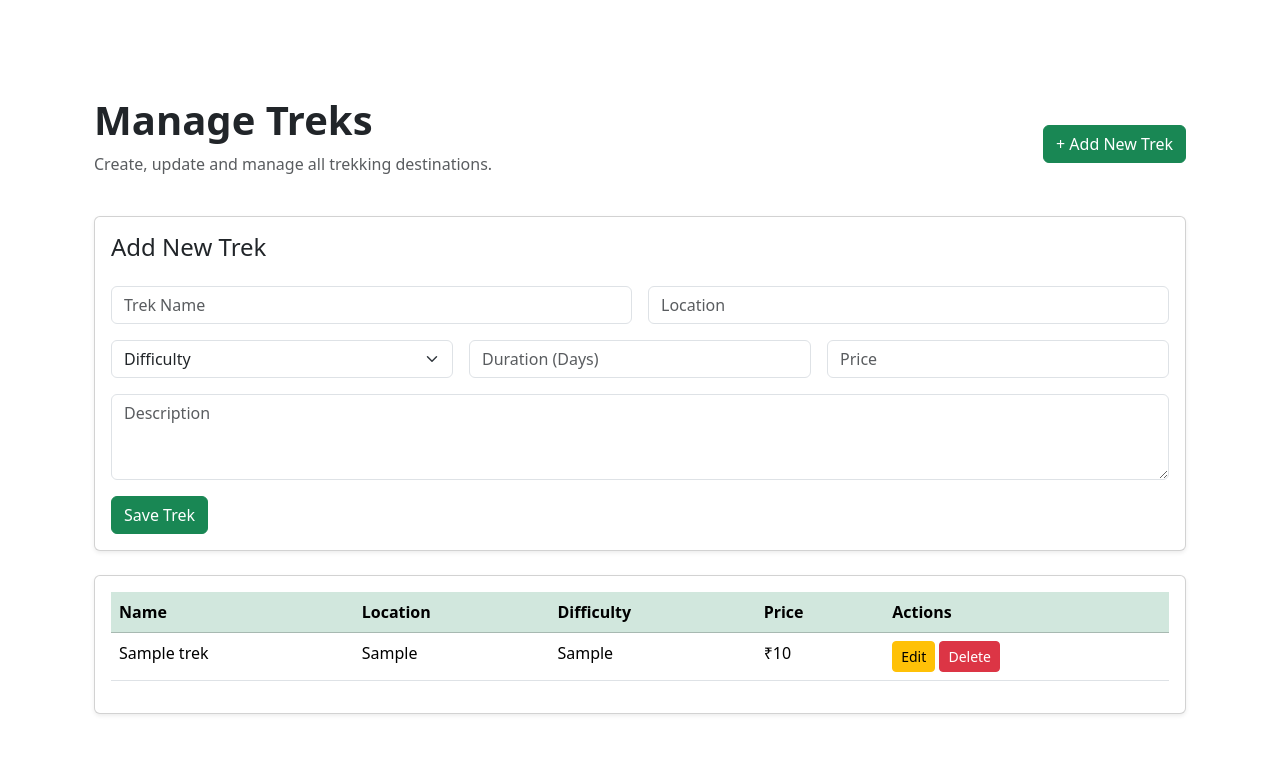
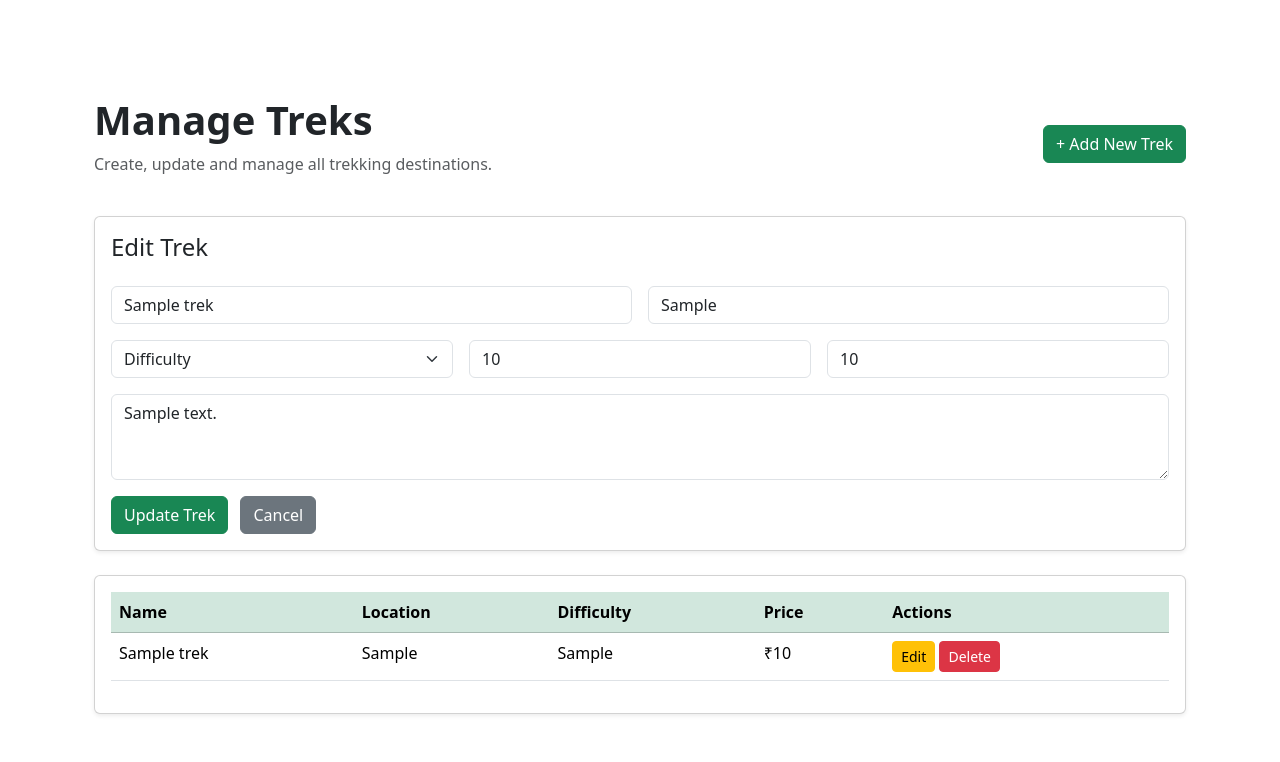
Before and after one commit to 25f2008615/iitm-trek-management-system, a Flask app: page /admin/manage-treks?edit_id=1 in a window 1280 px wide. Shown: the part 56-818 px from the top of the page. Run offline with Flask 3, Linux system fonts and the light colour scheme; tables that the repository leaves empty hold one stand-in row (values such as "Sample post").

Commit message:
Completed Day 7: Trek CRUD Module

```diff
--- a/app.py
+++ b/app.py
@@ -1,7 +1,7 @@
-from flask import Flask, render_template, request , redirect, url_for, session
+from flask import Flask, render_template, request, redirect, url_for, session
 
 from config import Config
-from models import db, User , Trek
+from models import db, User, Trek
 
 app = Flask(__name__)
 app.config.from_object(Config)
@@ -12,9 +12,14 @@ with app.app_context():
     db.create_all()
 
 
+# ---------------- HOME ---------------- #
+
 @app.route("/")
 def home():
     return render_template("user/home.html")
+
+
+# ---------------- LOGIN ---------------- #
 
 @app.route("/login", methods=["GET", "POST"])
 def login():
@@ -42,6 +47,8 @@ def login():
     return render_template("auth/login.html")
 
 
+# ---------------- REGISTER ---------------- #
+
 @app.route("/register", methods=["GET", "POST"])
 def register():
 
@@ -63,12 +70,18 @@ def register():
 
     return render_template("auth/register.html")
 
+
+# ---------------- LOGOUT ---------------- #
+
 @app.route("/logout")
 def logout():
 
     session.clear()
 
     return redirect(url_for("home"))
+
+
+# ---------------- USER TREKS ---------------- #
 
 @app.route("/treks")
 def treks():
@@ -80,6 +93,9 @@ def treks():
         treks=treks
     )
 
+
+# ---------------- TREK DETAILS ---------------- #
+
 @app.route("/trek/<int:trek_id>")
 def trek_details(trek_id):
 
@@ -90,33 +106,49 @@ def trek_details(trek_id):
         trek=trek
     )
 
+
+# ---------------- ADMIN DASHBOARD ---------------- #
+
 @app.route("/admin/dashboard")
 def admin_dashboard():
 
     return render_template("admin/dashboard.html")
+# ---------------- MANAGE TREKS ---------------- #
 
 @app.route("/admin/manage-treks", methods=["GET", "POST"])
 def manage_treks():
 
+    edit_id = request.args.get("edit_id")
+    trek_to_edit = None
+
+    if edit_id:
+        trek_to_edit = Trek.query.get_or_404(int(edit_id))
+
     if request.method == "POST":
 
-        new_trek = Trek(
-            trek_name=request.form["trek_name"],
-            location=request.form["location"],
-            difficulty=request.form["difficulty"],
-            duration_days=int(request.form["duration_days"]),
-            distance_km=0,
-            price=int(request.form["price"]),
-            max_trekkers=0,
-            season="Not Assigned",
-            weather="Not Assigned",
-            transport="Not Assigned",
-            description=request.form["description"],
-            image_url="",
-            staff_id=None
-        )
+        trek_id = request.form.get("trek_id")
 
-        db.session.add(new_trek)
+        if trek_id:
+            trek = Trek.query.get_or_404(int(trek_id))
+        else:
+            trek = Trek(
+                distance_km=0,
+                max_trekkers=0,
+                season="Not Assigned",
+                weather="Not Assigned",
+                transport="Not Assigned",
+                image_url="",
+                staff_id=None
+            )
+            db.session.add(trek)
+
+        trek.trek_name = request.form["trek_name"]
+        trek.location = request.form["location"]
+        trek.difficulty = request.form["difficulty"]
+        trek.duration_days = int(request.form["duration_days"])
+        trek.price = int(request.form["price"])
+        trek.description = request.form["description"]
+
         db.session.commit()
 
         return redirect(url_for("manage_treks"))
@@ -125,8 +157,25 @@ def manage_treks():
 
     return render_template(
         "admin/manage_treks.html",
-        treks=treks
+        treks=treks,
+        trek_to_edit=trek_to_edit
     )
+
+
+# ---------------- DELETE TREK ---------------- #
+
+@app.route("/admin/delete-trek/<int:trek_id>")
+def delete_trek(trek_id):
+
+    trek = Trek.query.get_or_404(trek_id)
+
+    db.session.delete(trek)
+    db.session.commit()
+
+    return redirect(url_for("manage_treks"))
+
+
+# ---------------- RUN APP ---------------- #
 
 if __name__ == "__main__":
     app.run(debug=True)
--- a/templates/admin/manage_treks.html
+++ b/templates/admin/manage_treks.html
@@ -31,53 +31,95 @@ Manage Treks
 
     <form method="POST" class="card shadow-sm mb-4">
 
+        {% if trek_to_edit %}
+        <input type="hidden" name="trek_id" value="{{ trek_to_edit.id }}">
+        {% endif %}
+
         <div class="card-body">
 
             <h4 class="mb-4">
+
+                {% if trek_to_edit %}
+                Edit Trek
+                {% else %}
                 Add New Trek
+                {% endif %}
+
             </h4>
 
             <div class="row g-3">
 
                 <div class="col-md-6">
-                    <input type="text" name="trek_name" class="form-control" placeholder="Trek Name" required>
+                    <input type="text" name="trek_name" class="form-control" placeholder="Trek Name"
+                        value="{{ trek_to_edit.trek_name if trek_to_edit else '' }}" required>
                 </div>
 
                 <div class="col-md-6">
-                    <input type="text" name="location" class="form-control" placeholder="Location" required>
+                    <input type="text" name="location" class="form-control" placeholder="Location"
+                        value="{{ trek_to_edit.location if trek_to_edit else '' }}" required>
                 </div>
 
                 <div class="col-md-4">
+
                     <select name="difficulty" class="form-select" required>
 
                         <option value="">Difficulty</option>
-                        <option>Easy</option>
-                        <option>Moderate</option>
-                        <option>Hard</option>
+
+                        <option value="Easy" {% if trek_to_edit and trek_to_edit.difficulty=="Easy" %}selected{% endif
+                            %}>
+                            Easy
+                        </option>
+
+                        <option value="Moderate" {% if trek_to_edit and trek_to_edit.difficulty=="Moderate" %}selected{%
+                            endif %}>
+                            Moderate
+                        </option>
+
+                        <option value="Hard" {% if trek_to_edit and trek_to_edit.difficulty=="Hard" %}selected{% endif
+                            %}>
+                            Hard
+                        </option>
 
                     </select>
+
                 </div>
 
                 <div class="col-md-4">
                     <input type="number" name="duration_days" class="form-control" placeholder="Duration (Days)"
-                        required>
+                        value="{{ trek_to_edit.duration_days if trek_to_edit else '' }}" required>
                 </div>
 
                 <div class="col-md-4">
-                    <input type="number" name="price" class="form-control" placeholder="Price" required>
+                    <input type="number" name="price" class="form-control" placeholder="Price"
+                        value="{{ trek_to_edit.price if trek_to_edit else '' }}" required>
                 </div>
 
                 <div class="col-12">
-                    <textarea name="description" class="form-control" rows="3" placeholder="Description"></textarea>
+                    <textarea name="description" class="form-control" rows="3"
+                        placeholder="Description">{{ trek_to_edit.description if trek_to_edit else '' }}</textarea>
                 </div>
 
                 <div class="col-12">
 
                     <button type="submit" class="btn btn-success">
 
+                        {% if trek_to_edit %}
+                        Update Trek
+                        {% else %}
                         Save Trek
+                        {% endif %}
 
                     </button>
+
+                    {% if trek_to_edit %}
+
+                    <a href="{{ url_for('manage_treks') }}" class="btn btn-secondary ms-2">
+
+                        Cancel
+
+                    </a>
+
+                    {% endif %}
 
                 </div>
 
@@ -122,13 +164,17 @@ Manage Treks
 
                         <td>
 
-                            <button class="btn btn-sm btn-warning">
+                            <a href="{{ url_for('manage_treks', edit_id=trek.id) }}" class="btn btn-sm btn-warning">
+
                                 Edit
-                            </button>
 
-                            <button class="btn btn-sm btn-danger">
+                            </a>
+
+                            <a href="{{ url_for('delete_trek', trek_id=trek.id) }}" class="btn btn-sm btn-danger">
+
                                 Delete
-                            </button>
+
+                            </a>
 
                         </td>
 
```
Also changed, not shown: README.md.
